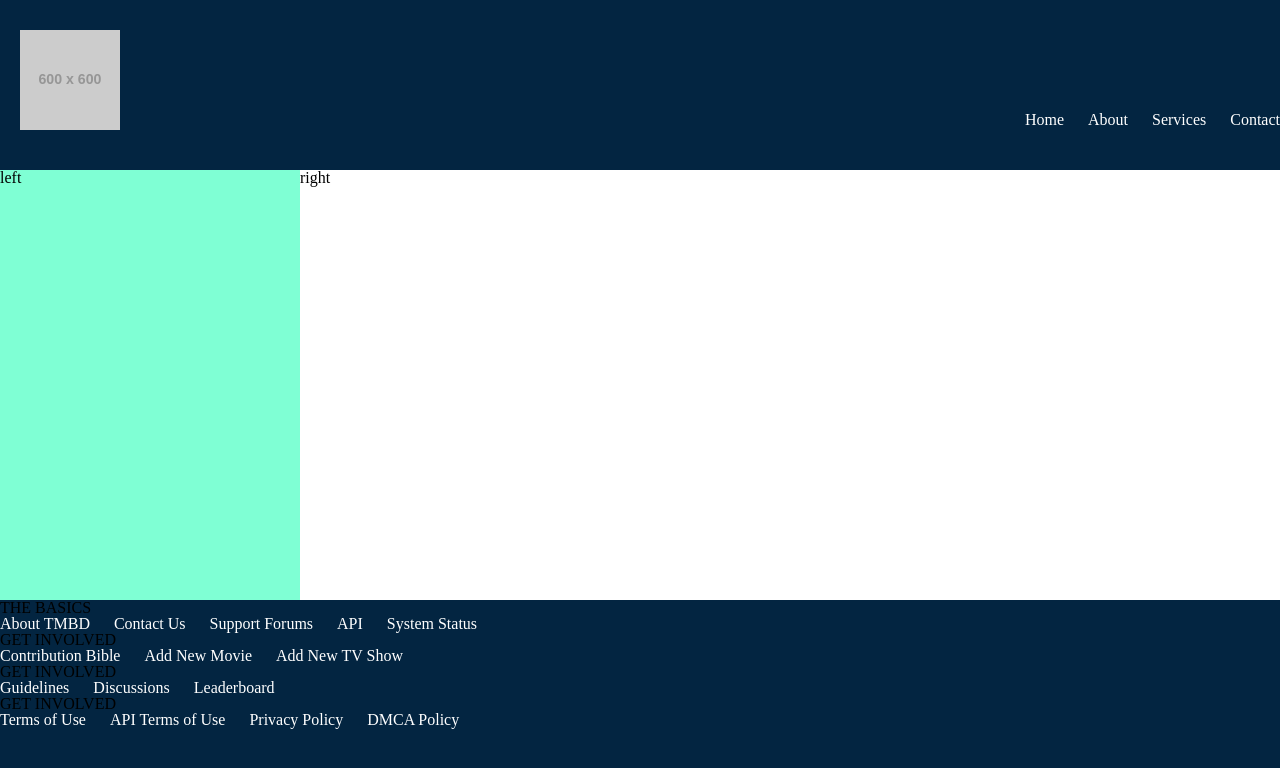
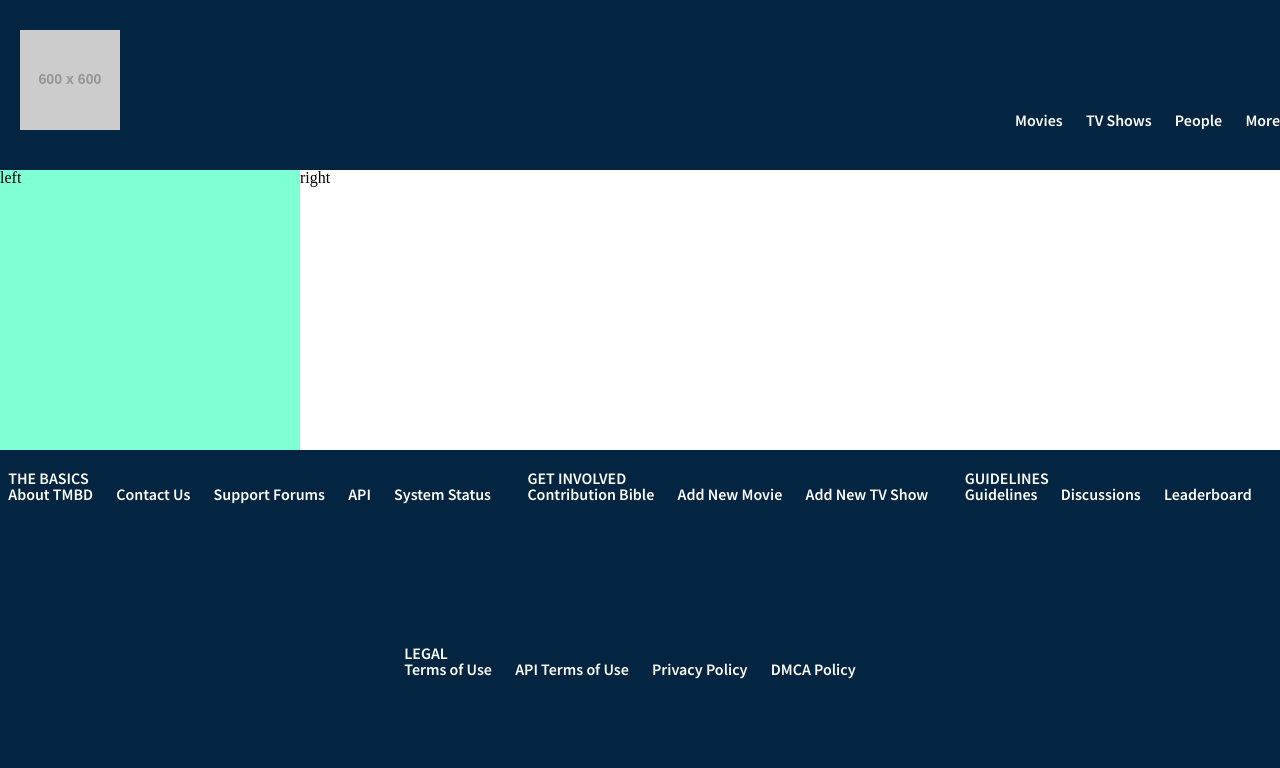
Before and after one commit to taylort27/csslayouts, a plain HTML site: page index.html in a window 1280 px wide. Drawn offline with Linux system fonts and the light colour scheme; placeholder pictures from the web are drawn by us.

Commit message:
the holygrail layout

```diff
--- a/global.css
+++ b/global.css
@@ -44,7 +44,7 @@ nav ul {
     background-color: aquamarine;
 }
 .footer {
-    height: 200px;
+    height: 350px;
     background: #032541;
 }
 
@@ -75,3 +75,34 @@ nav ul {
 .flex-wrap{
     flex-wrap: wrap;
 }
+
+.footer {
+    display: flex;
+    flex-wrap: wrap;
+    justify-content: space-around;
+    align-items: flex-start; /* Align items to the top of each column */
+}
+
+.footer h2 {
+    color: white;
+    width: 100%; /* Ensure each heading takes full width */
+    margin-top: 20px; /* Add some space between each heading */
+}
+
+.footer nav {
+    flex: 1; /* Each nav takes equal space */
+    margin-right: 20px; /* Add some space between each nav */
+}
+
+.footer nav ul {
+    padding: 0;
+}
+
+.footer nav ul li {
+    margin-bottom: 10px; /* Add some space between each list item */
+}
+
+.footer nav ul li a {
+    color: white;
+    text-decoration: none;
+}
--- a/index.html
+++ b/index.html
@@ -4,6 +4,119 @@
   <title>css layouts</title>
   <link rel="stylesheet" type="text/css" href="reset.css" />
   <link rel="stylesheet" type="text/css" href="global.css" />
+  <style>
+    /* Font import */
+    @import url('https://fonts.googleapis.com/css2?family=Source+Sans+Pro:wght@600&display=swap');
+
+    /* CSS styles */
+    .container {
+      width: 100%;
+      height: 100vh;
+    }
+    .header {
+      height: 100px;
+      background: #032541;
+      display: flex;
+      align-items: center;
+      justify-content: space-between;
+      height: 100px;
+      background: #032541;
+      padding: 70px 0px 0px 20px; /* Adjust padding as needed */
+      position: relative; /* Required for positioning the logo */
+      font-family: 'Source Sans Pro', sans-serif; /* Apply font */
+      font-weight: 600; /* Apply font weight */
+    }
+    .logo {
+      width: 100px; /* Adjust size as needed */
+      height: auto;
+      position: left;
+      top: 50%;
+      transform: translateY(-40%);
+      right: 20px; /* Adjust distance from the right as needed */
+    }
+    nav ul {
+      list-style: none;
+      padding: 0;
+    }
+    nav ul li {
+      display: inline-block; /* Display menu items horizontally */
+      margin-left: 20px; /* Adjust spacing between menu items */
+    }
+    nav ul li:first-child {
+      margin-left: 0; /* Remove margin for the first menu item */
+    }
+    nav ul li a {
+      color: white; /* Set the font color to white */
+      text-decoration: none; /* Remove underlines from links */
+    }
+    .left-col {
+      width: 300px;
+      background-color: aquamarine;
+    }
+    .footer {
+      height: 350px;
+      background: #032541;
+      font-family: 'Source Sans Pro', sans-serif; /* Apply font */
+      font-weight: 600; /* Apply font weight */
+    }
+    /* Flexbox styles */
+    .flex {
+      display: flex;
+    }
+    .flex-col {
+      flex-direction: column;
+    }
+    .flex-row {
+      flex-direction: row;
+    }
+    .justify-center {
+      justify-content: center;
+    }
+    .item-center {
+      align-items: center;
+    }
+    .flex-center {
+      justify-content: center;
+      align-items: center;
+    }
+    .grow {
+      flex-grow: 1;
+    }
+    .flex-wrap {
+      flex-wrap: wrap;
+    }
+
+    .footer {
+      display: flex;
+      flex-wrap: wrap;
+      justify-content: space-around;
+      align-items: flex-start; /* Align items to the top of each column */
+    }
+
+    .footer h2 {
+      color: white;
+      width: 100%; /* Ensure each heading takes full width */
+      margin-top: 20px; /* Add some space between each heading */
+    }
+
+    .footer nav {
+      flex: 1; /* Each nav takes equal space */
+      margin-right: 20px; /* Add some space between each nav */
+    }
+
+    .footer nav ul {
+      padding: 0;
+    }
+
+    .footer nav ul li {
+      margin-bottom: 10px; /* Add some space between each list item */
+    }
+
+    .footer nav ul li a {
+      color: white;
+      text-decoration: none;
+    }
+  </style>
 </head>
 <body>
   <div class="container flex flex-col">
@@ -11,10 +124,10 @@
       <img src="https://fakeimg.pl/600x600" alt="Logo" class="logo">
       <nav>
         <ul>
-          <li><a href="#">Home</a></li>
-          <li><a href="#">About</a></li>
-          <li><a href="#">Services</a></li>
-          <li><a href="#">Contact</a></li>
+          <li><a href="#">Movies</a></li>
+          <li><a href="#">TV Shows</a></li>
+          <li><a href="#">People</a></li>
+          <li><a href="#">More</a></li>
         </ul>
       </nav>
     </header>
@@ -23,8 +136,9 @@
       <div class="grow">right</div>
     </div>
     <footer class="footer">
-        <h2>THE BASICS</h2>
-            <nav>
+      <div class="footer-column">
+        <h2 class="footer-heading">THE BASICS</h2>
+        <nav class="footer-nav">
           <ul>
             <li><a href="#">About TMBD</a></li>
             <li><a href="#">Contact Us</a></li>
@@ -33,27 +147,33 @@
             <li><a href="#">System Status</a></li>
           </ul>
         </nav>
+      </div>
 
-            <h2>GET INVOLVED</h2>
-            <nav>
+      <div class="footer-column">
+        <h2 class="footer-heading">GET INVOLVED</h2>
+        <nav class="footer-nav">
           <ul>
             <li><a href="#">Contribution Bible</a></li>
             <li><a href="#">Add New Movie</a></li>
             <li><a href="#">Add New TV Show</a></li>
           </ul>
         </nav>
+      </div>
 
-            <h2>GET INVOLVED</h2>
-            <nav>
+      <div class="footer-column">
+        <h2 class="footer-heading">GUIDELINES</h2>
+        <nav class="footer-nav">
           <ul>
             <li><a href="#">Guidelines</a></li>
             <li><a href="#">Discussions</a></li>
             <li><a href="#">Leaderboard</a></li>
           </ul>
         </nav>
+      </div>
 
-            <h2>GET INVOLVED</h2>
-            <nav>
+      <div class="footer-column">
+        <h2 class="footer-heading">LEGAL</h2>
+        <nav class="footer-nav">
           <ul>
             <li><a href="#">Terms of Use</a></li>
             <li><a href="#">API Terms of Use</a></li>
@@ -61,6 +181,7 @@
             <li><a href="#">DMCA Policy</a></li>
           </ul>
         </nav>
+      </div>
     </footer>
   </div>
 </body>
```
Lines whose indentation alone changed are shown as unchanged.
